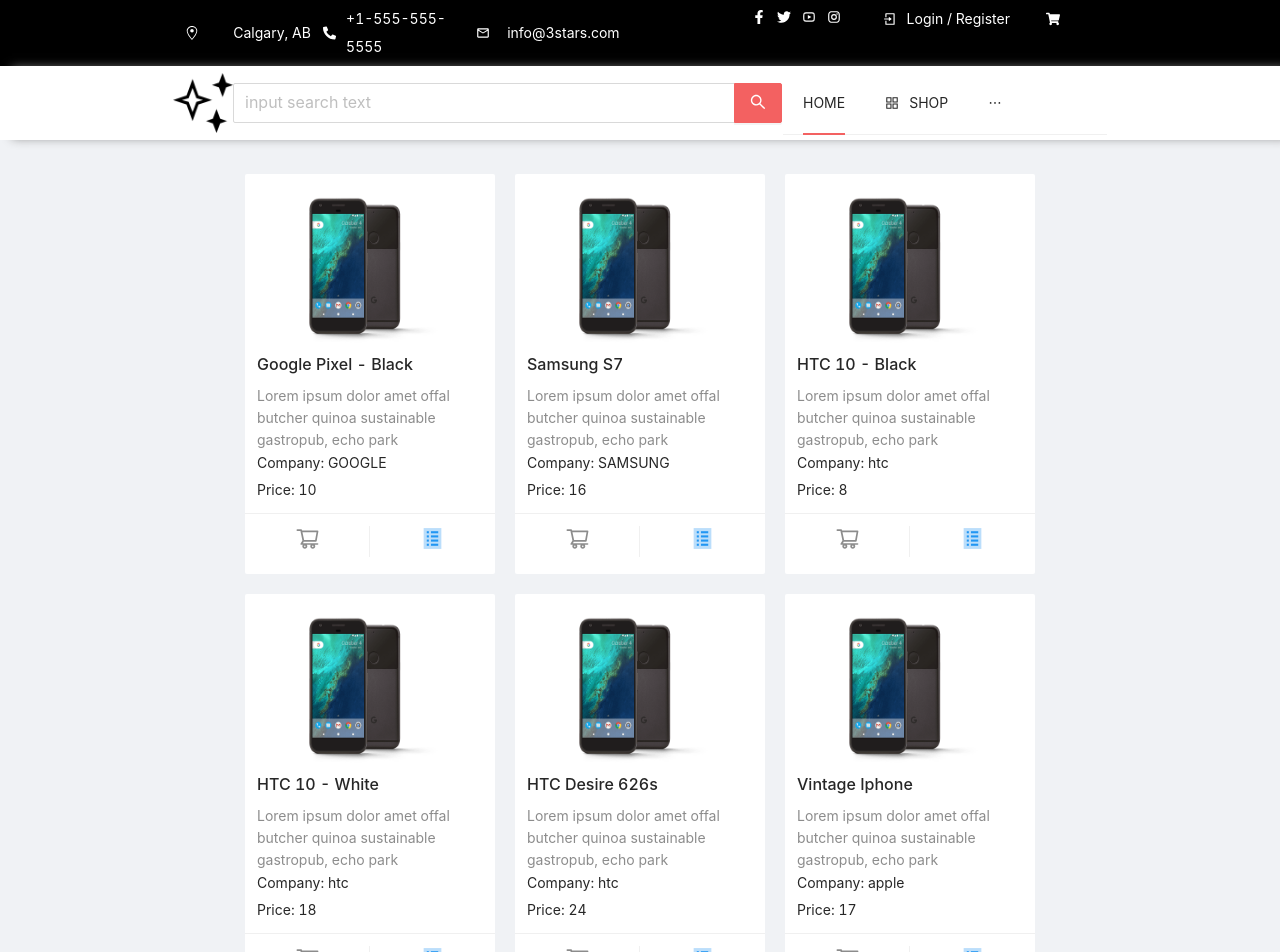
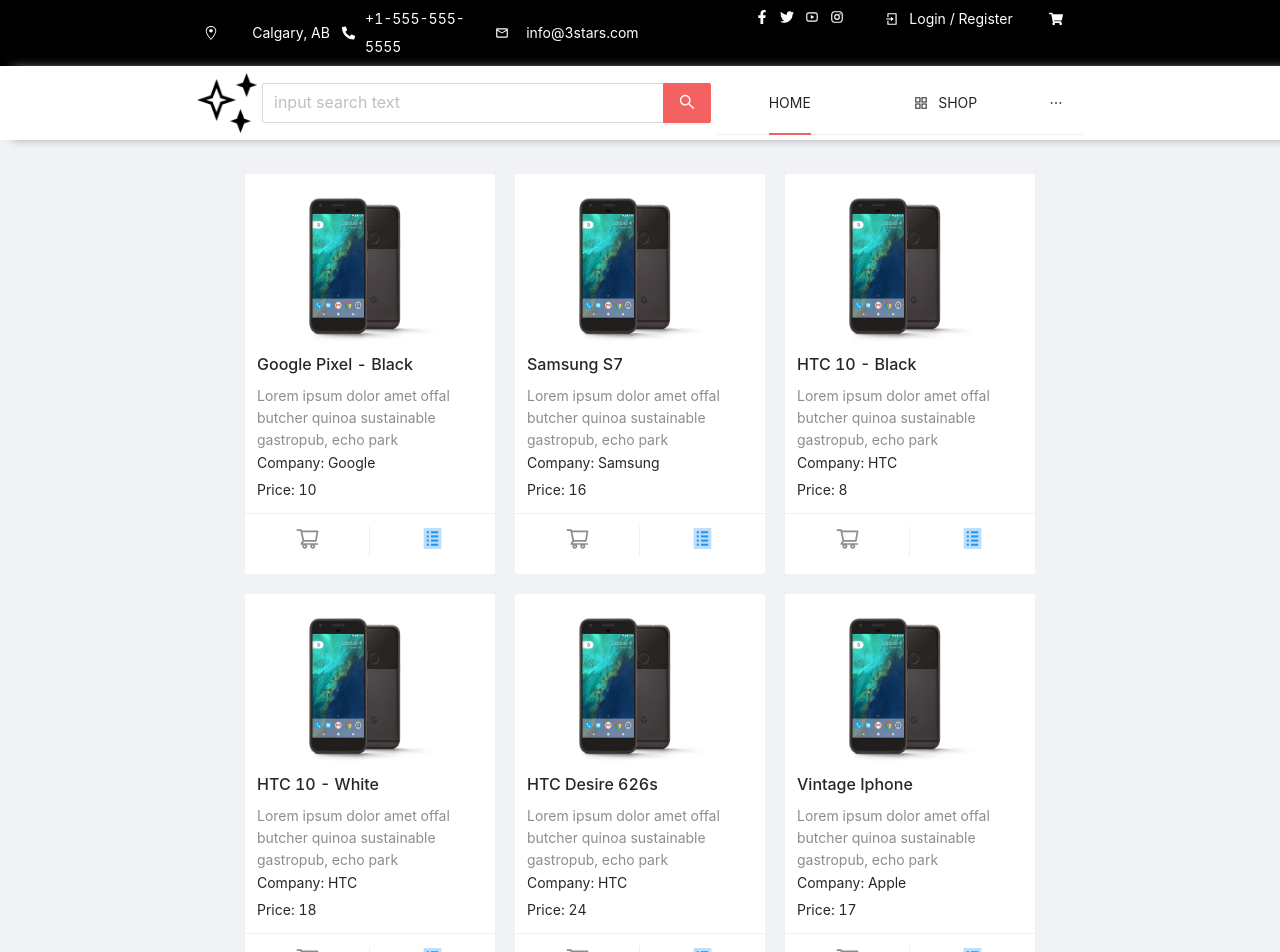
Before and after one commit to hanuz06/3stars-shopping-site, a React (Create React App) app: page / in a window 1280 px wide. Shown: the top 952 px of the page. Built offline with nearby package versions, Linux system fonts and the light colour scheme.

Commit message:
refactor style structure in LowerNavBar

```diff
--- a/src/components/LowerNavbar/index.tsx
+++ b/src/components/LowerNavbar/index.tsx
@@ -29,11 +29,7 @@
       <Header className={classes.lowerContainer}>
         <div className={classes.container}>
           <NavLink exact to="/details">
-            <img
-              src={logo}
-              alt="logo"
-              style={{ width: "60px", height: "auto" }}
-            />
+            <img src={logo} alt="logo" className={classes.imageStyle} />
           </NavLink>
           <Search
             placeholder="input search text"
@@ -53,7 +49,7 @@
             defaultSelectedKeys={["1"]}
             mode="horizontal"
             triggerSubMenuAction="hover"
-            style={{ backgroundColor: "#fff", width: 500, maxWidth: "100%" }}
+            className={classes.menuContainer}
           >
             <Menu.Item key="1">
               <NavLink exact to="/">
--- a/src/components/LowerNavbar/style.ts
+++ b/src/components/LowerNavbar/style.ts
@@ -7,22 +7,37 @@
     width: "100vw",
     margin: "auto",
     background: { color: "#fff" },
-    // borderBottom: "1px solid grey",
-    boxShadow: "10px 0 10px -2px #888"
+    padding: 0,
+    boxShadow: "10px 0 10px -2px #888",
   },
 
   container: {
     display: "flex",
     justifyContent: "space-between",
     alignItems: "center",
-    width: "80%",
+    width: "70%",
     height: "100%",
     margin: "auto",
     padding: "5px",
     backgroundColor: "#fff",
   },
   searchWindow: {
-    maxWidth: 550,
+    maxWidth: 450,
+    margin: {
+      left: 5,
+      right: 5,
+    },
+  },
+  imageStyle: {
+    width: "60px",
+    height: "auto",
+  },
+  menuContainer: {
+    display: "flex",
+    justifyContent: "space-between",
+    backgroundColor: "#fff",
+    width: 500,
+    maxWidth: "100%",
   },
   "@media (max-width: 1120px)": {
     container: {
--- a/src/components/PhoneCard/index.tsx
+++ b/src/components/PhoneCard/index.tsx
@@ -29,7 +29,7 @@
 
   return (
     <Card
-      style={{ width: 250, minWidth: 250, height: 400, margin: 10, padding: 0 }}
+      className={classes.cardContainer}
       cover={
         <img
           alt="phone"
--- a/src/components/PhoneCard/style.ts
+++ b/src/components/PhoneCard/style.ts
@@ -14,4 +14,11 @@
       bottom: 5,
     },
   },
+  cardContainer: {
+    width: 250,
+    minWidth: 250,
+    height: 400,
+    margin: 10,
+    padding: 0,
+  },
 });
--- a/src/components/UpperNavbar/style.ts
+++ b/src/components/UpperNavbar/style.ts
@@ -7,14 +7,19 @@
     height: "auto",
     minHeight: 40,
     lineHeight: 2,
+    padding: 0,
     background: { color: "black" },
   },
   container: {
     display: "flex",
-    width: "80%",
+    justifyContent: "space-between",
+    width: "70%",
     height: "100%",
     margin: "auto",
-    padding: "5px",
+    padding: {
+      top: 5,
+      bottom: 5,
+    },
   },
   topLeft: {
     display: "flex",
@@ -36,8 +41,9 @@
     display: "flex",
     justifyContent: "flex-end",
     align: { items: "center" },
-    width: "55%",
+    width: "45%",
     height: "100%",
+    paddingRight: 25,
   },
   snsLinks: {
     display: "flex",
@@ -77,6 +83,7 @@
       flex: { direction: "column" },
       width: "80%",
       alignItems: "center",
+      paddingRight:0
     },
     contactInfo: {
       justifyContent: "center",
--- a/src/containers/LandingPage/style.ts
+++ b/src/containers/LandingPage/style.ts
@@ -4,12 +4,17 @@
   cardContainer: {
     display: "flex",
     flexWrap: "wrap",
-    width: "80%",
+    width: "70%",
     height: "auto",
-    justifyContent: "center",
+    justifyContent: "space-between",
     alignItems: "center",
     margin: "auto",
     marginTop: 50,
+  },
+  "@media (max-width: 1550px)": {
+    cardContainer: {
+      justifyContent: "center",
+    },
   },
   "@media (max-width: 1120px)": {
     cardContainer: {
--- a/src/data/phones.js
+++ b/src/data/phones.js
@@ -9,7 +9,7 @@
     title: "Google Pixel - Black",
     img: "./pic/product-1.png",
     price: 10,
-    company: "GOOGLE",
+    company: "Google",
     info:
       "Lorem ipsum dolor amet offal butcher quinoa sustainable gastropub, echo park actually green juice sriracha paleo. Brooklyn sriracha semiotics, DIY coloring book mixtape craft beer sartorial hella blue bottle.",
     inCart: false,
@@ -21,7 +21,7 @@
     title: "Samsung S7",
     img: "./pic/product-2.png",
     price: 16,
-    company: "SAMSUNG",
+    company: "Samsung",
     info:
       "Lorem ipsum dolor amet offal butcher quinoa sustainable gastropub, echo park actually green juice sriracha paleo. Brooklyn sriracha semiotics, DIY coloring book mixtape craft beer sartorial hella blue bottle.",
     inCart: false,
@@ -33,7 +33,7 @@
     title: "HTC 10 - Black",
     img: "./pic/product-3.png",
     price: 8,
-    company: "htc",
+    company: "HTC",
     info:
       "Lorem ipsum dolor amet offal butcher quinoa sustainable gastropub, echo park actually green juice sriracha paleo. Brooklyn sriracha semiotics, DIY coloring book mixtape craft beer sartorial hella blue bottle.",
     inCart: false,
@@ -45,7 +45,7 @@
     title: "HTC 10 - White",
     img: "./pic/product-4.png",
     price: 18,
-    company: "htc",
+    company: "HTC",
     info:
       "Lorem ipsum dolor amet offal butcher quinoa sustainable gastropub, echo park actually green juice sriracha paleo. Brooklyn sriracha semiotics, DIY coloring book mixtape craft beer sartorial hella blue bottle.",
     inCart: false,
@@ -57,7 +57,7 @@
     title: "HTC Desire 626s",
     img: "./pic/product-5.png",
     price: 24,
-    company: "htc",
+    company: "HTC",
     info:
       "Lorem ipsum dolor amet offal butcher quinoa sustainable gastropub, echo park actually green juice sriracha paleo. Brooklyn sriracha semiotics, DIY coloring book mixtape craft beer sartorial hella blue bottle.",
     inCart: false,
@@ -69,7 +69,7 @@
     title: "Vintage Iphone",
     img: "./pic/product-6.png",
     price: 17,
-    company: "apple",
+    company: "Apple",
     info:
       "Lorem ipsum dolor amet offal butcher quinoa sustainable gastropub, echo park actually green juice sriracha paleo. Brooklyn sriracha semiotics, DIY coloring book mixtape craft beer sartorial hella blue bottle.",
     inCart: false,
@@ -81,7 +81,7 @@
     title: "Iphone 7",
     img: "./pic/product-7.png",
     price: 30,
-    company: "apple",
+    company: "Apple",
     info:
       "Lorem ipsum dolor amet offal butcher quinoa sustainable gastropub, echo park actually green juice sriracha paleo. Brooklyn sriracha semiotics, DIY coloring book mixtape craft beer sartorial hella blue bottle.",
     inCart: false,
@@ -93,7 +93,7 @@
     title: "Smashed Iphone",
     img: "./pic/product-8.png",
     price: 2,
-    company: "apple",
+    company: "Apple",
     info:
       "Lorem ipsum dolor amet offal butcher quinoa sustainable gastropub, echo park actually green juice sriracha paleo. Brooklyn sriracha semiotics, DIY coloring book mixtape craft beer sartorial hella blue bottle.",
     inCart: false,
@@ -105,7 +105,7 @@
     title: "Google Pixel - Black",
     img: "./pic/product-9.png",
     price: 10,
-    company: "GOOGLE",
+    company: "Google",
     info:
       "Lorem ipsum dolor amet offal butcher quinoa sustainable gastropub, echo park actually green juice sriracha paleo. Brooklyn sriracha semiotics, DIY coloring book mixtape craft beer sartorial hella blue bottle.",
     inCart: false,
@@ -117,7 +117,7 @@
     title: "Samsung S7",
     img: "./pic/product-10.png",
     price: 16,
-    company: "SAMSUNG",
+    company: "Samsung",
     info:
       "Lorem ipsum dolor amet offal butcher quinoa sustainable gastropub, echo park actually green juice sriracha paleo. Brooklyn sriracha semiotics, DIY coloring book mixtape craft beer sartorial hella blue bottle.",
     inCart: false,
@@ -129,7 +129,7 @@
     title: "HTC 10 - Black",
     img: "./pic/product-11.png",
     price: 8,
-    company: "htc",
+    company: "HTC",
     info:
       "Lorem ipsum dolor amet offal butcher quinoa sustainable gastropub, echo park actually green juice sriracha paleo. Brooklyn sriracha semiotics, DIY coloring book mixtape craft beer sartorial hella blue bottle.",
     inCart: false,
@@ -141,7 +141,7 @@
     title: "HTC 10 - White",
     img: "./pic/product-12.png",
     price: 18,
-    company: "htc",
+    company: "HTC",
     info:
       "Lorem ipsum dolor amet offal butcher quinoa sustainable gastropub, echo park actually green juice sriracha paleo. Brooklyn sriracha semiotics, DIY coloring book mixtape craft beer sartorial hella blue bottle.",
     inCart: false,
@@ -153,7 +153,7 @@
     title: "HTC Desire 626s",
     img: "./pic/product-13.png",
     price: 24,
-    company: "htc",
+    company: "HTC",
     info:
       "Lorem ipsum dolor amet offal butcher quinoa sustainable gastropub, echo park actually green juice sriracha paleo. Brooklyn sriracha semiotics, DIY coloring book mixtape craft beer sartorial hella blue bottle.",
     inCart: false,
@@ -165,7 +165,7 @@
     title: "Vintage Iphone",
     img: "./pic/product-14.png",
     price: 17,
-    company: "apple",
+    company: "Apple",
     info:
       "Lorem ipsum dolor amet offal butcher quinoa sustainable gastropub, echo park actually green juice sriracha paleo. Brooklyn sriracha semiotics, DIY coloring book mixtape craft beer sartorial hella blue bottle.",
     inCart: false,
@@ -177,7 +177,7 @@
     title: "Iphone 7",
     img: "./pic/product-15.png",
     price: 30,
-    company: "apple",
+    company: "Apple",
     info:
       "Lorem ipsum dolor amet offal butcher quinoa sustainable gastropub, echo park actually green juice sriracha paleo. Brooklyn sriracha semiotics, DIY coloring book mixtape craft beer sartorial hella blue bottle.",
     inCart: false,
@@ -189,7 +189,7 @@
     title: "Smashed Iphone",
     img: "./pic/product-16.png",
     price: 2,
-    company: "apple",
+    company: "Apple",
     info:
       "Lorem ipsum dolor amet offal butcher quinoa sustainable gastropub, echo park actually green juice sriracha paleo. Brooklyn sriracha semiotics, DIY coloring book mixtape craft beer sartorial hella blue bottle.",
     inCart: false,
```
